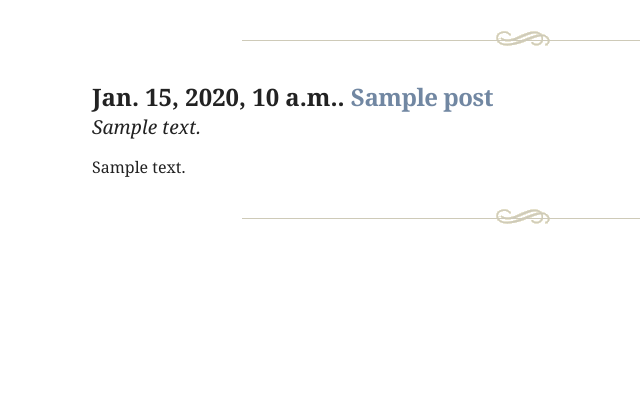
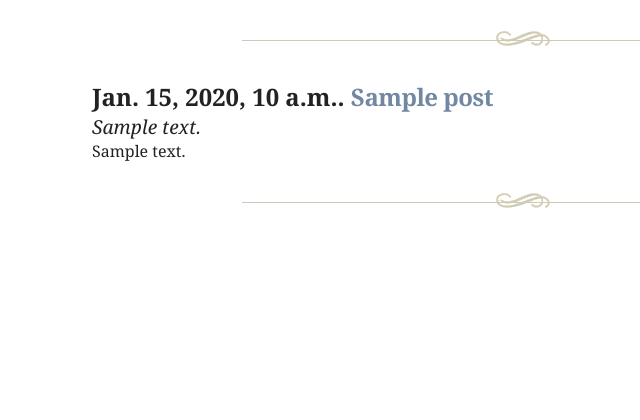
Before and after one commit to lextoumbourou/lextoumbourou.com-old, a Django app: template blog/templates/post.html in a window 1280 px wide. Shown: the part 185-605 px from the top of the page, without its empty margins (98-738 px from the left). Run offline with Django 3.2, Linux system fonts and the light colour scheme; the template is opened without the code that fills it: most values are stand-ins (such as "Sample title", 1, 10 or a date in 2020); some libraries are stand-ins or nearby versions.

Commit message:
Some minor design mods, also, I'm wearing a cardigan.

```diff
--- a/blog/templates/articles.html
+++ b/blog/templates/articles.html
@@ -5,10 +5,10 @@
 	<!-- Begin Article -->
 	<ul class="articles">
 	{% for post in posts.object_list %}
-			<li>
+		<li>
 			<div class="title"><h2>{{ post.created }}. <a href="/blog/posts/{{ post.slug }}">{{ post.title }}</a></h2><br />
 				<div class="desc">{{ post.desc }}</div></div>
-			</li>
+		</li>
 	{% endfor %}
 	</ul>
 	<!-- End Article -->
--- a/blog/templates/post.html
+++ b/blog/templates/post.html
@@ -2,6 +2,7 @@
 
 {% block content %}
 <div class="articles">
+	<a name="article"></a>
 	<div class="title">
 		<h2>
 			{% if post.type != 'I' %}
@@ -12,9 +13,11 @@
 		<div class="desc">{{ post.desc }}</div>
 	</div>
 
-	{% autoescape off %}
-	<p class="article_body">{{ post.body }}</p>
-	{% endautoescape %}
+	<div class="article_body">
+		{% autoescape off %}
+		{{ post.body }}
+		{% endautoescape %}
+	</div>
 </div>
 
 {% endblock %}
--- a/static/css/default.css
+++ b/static/css/default.css
@@ -74,6 +74,7 @@ ul.articles {
 
 ul.articles li {
 	list-style-type:none;
+     margin: 1em 0pt;
 }
 
 blockquote.pull_quote {
@@ -97,7 +98,6 @@ blockquote.pull_quote {
 		}
 
 .title {
-     margin: 1em 0pt;
 }
 
 .title h2 {
```
